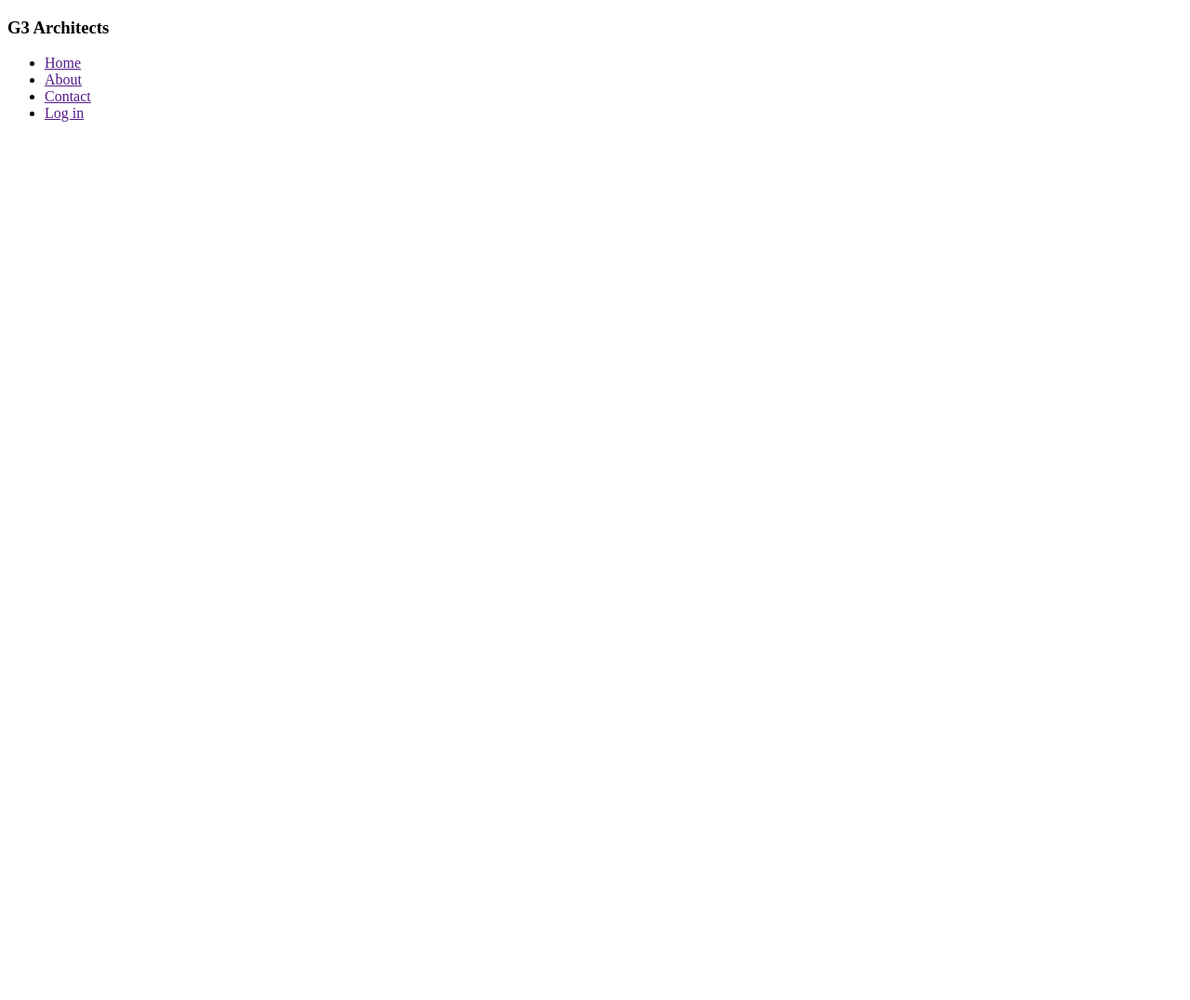
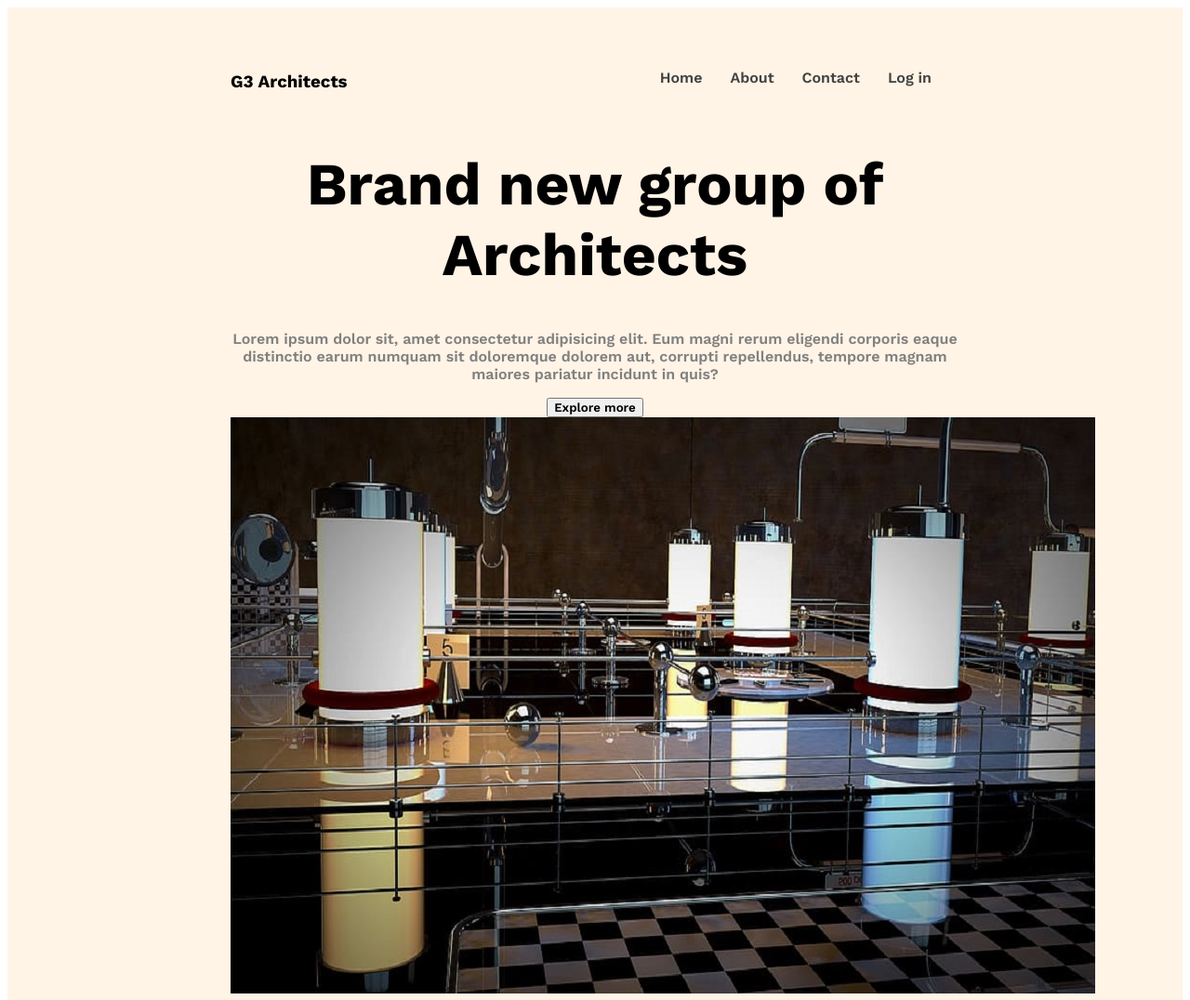
Before and after one commit to SabbirHossenShanto/g3-architecs-website, a plain HTML site: page index.html in a window 1280 px wide. Shown: the top 1076 px of the page at 93% size. Before the commit the page ends 800 px from the top, so only its background shows below. Drawn offline with nearby package versions, Linux system fonts and the light colour scheme.

Commit message:
added banner-content

```diff
--- a/index.html
+++ b/index.html
@@ -4,6 +4,7 @@
     <meta charset="UTF-8">
     <meta name="viewport" content="width=device-width, initial-scale=1.0">
     <title>Document</title>
+    <link rel="stylesheet" href="styles/styles.css">
 </head>
 <body>
     <header>
@@ -16,19 +17,22 @@
 <li><a href="">About</a></li>
 <li><a href="">Contact</a></li>
 <li><a href="">Log in</a></li>
+</ul>
+</nav>
+<div class="banner">
 
+<h1 class="banner-title">Brand new group of Architects</h1>
 
+<p class="banner-description">
+    Lorem ipsum dolor sit, amet consectetur adipisicing elit. Eum magni rerum eligendi corporis eaque distinctio earum numquam sit doloremque dolorem aut, corrupti repellendus, tempore magnam maiores pariatur incidunt in quis?
+</p>
+<button class="primary-btm">Explore more</button>
 
+</div>
+<div class="banner-img">
 
-</ul>
-
-
-
-
-
-
-
-</nav>
+    <img src="images/banner-1.jpg" alt="">
+</div>
     </header>
 
 
--- a/styles/styles.css
+++ b/styles/styles.css
@@ -3,3 +3,41 @@
 
     font-family: 'Work Sans', sans-serif;
 }
+header{
+    background-color: rgba(255,144,14,0.10);
+    padding: 50px 240px;
+}
+nav{
+    display: flex;
+    justify-content: space-between;
+}
+nav>ul{
+    display: flex;}
+    nav li{
+    list-style: none;
+    margin-right: 30px;
+    font-weight: 500px ;
+    font-size: 1rem;
+
+}
+nav li a{
+    text-decoration: none;
+    color: #424242;
+}
+.banner{
+    text-align: center;
+    max-width: 800px;
+    margin: 0 auto;
+
+}
+.banner-img{
+    text-align: center;
+}
+.banner-title{
+    font-size: 4rem;
+    font-weight: 700 ;
+    color: black;
+}
+.banner-description{
+    color: gray;
+}
```
Also changed, not shown: images/banner-1.jpg (added).
